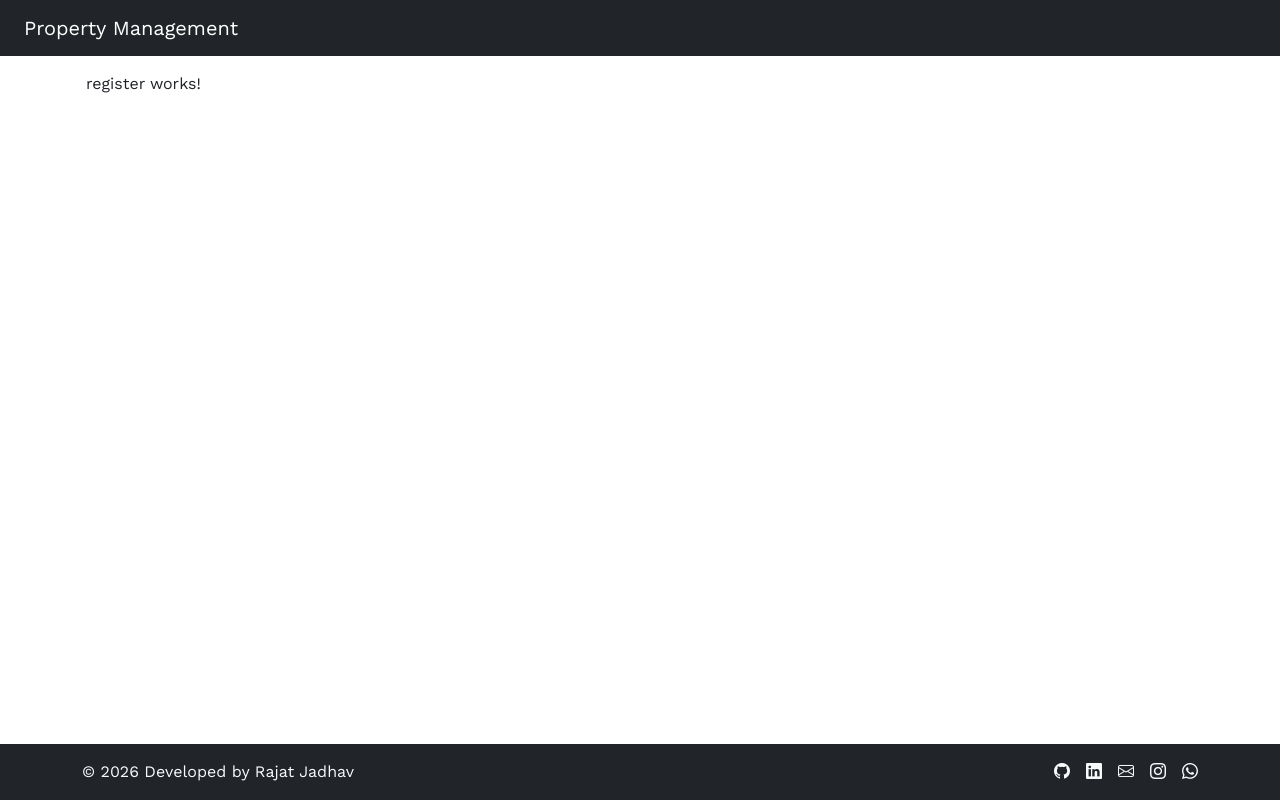
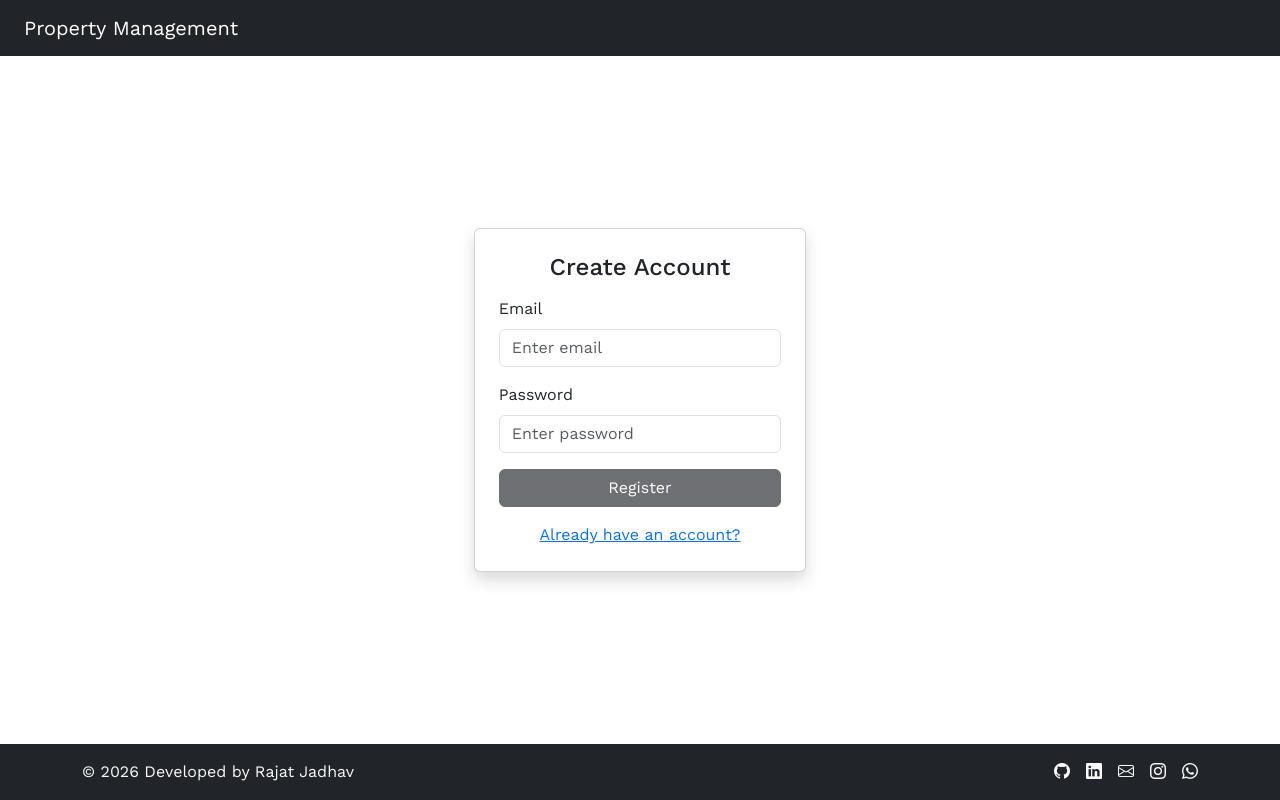
Before and after one commit to hackcoder21/property-management-application, an Angular app in the folder PropertyManagement.UI/: page /register in a window 1280 px wide. Built offline with nearby package versions, Linux system fonts and the light colour scheme.

Commit message:
Added register page

```diff
--- a/PropertyManagement.UI/src/app/auth/login/login.component.html
+++ b/PropertyManagement.UI/src/app/auth/login/login.component.html
@@ -4,12 +4,12 @@
 
     <form [formGroup]="loginForm" (ngSubmit)="onLogin()">
       <div class="mb-3">
-        <label class="form-label">Username</label>
+        <label class="form-label">Email</label>
         <input
-          type="text"
+          type="email"
           class="form-control"
           formControlName="username"
-          placeholder="Enter username"
+          placeholder="Enter email"
         />
       </div>
 
--- a/PropertyManagement.UI/src/app/auth/login/login.component.ts
+++ b/PropertyManagement.UI/src/app/auth/login/login.component.ts
@@ -14,12 +14,11 @@ export class LoginComponent implements OnInit {
 
   constructor(private formBuilder: FormBuilder,
     private router: Router,
-    private authService: AuthService
-  ) {}
+    private authService: AuthService) { }
 
   ngOnInit(): void {
     this.loginForm = this.formBuilder.group({
-      username: ['', Validators.required],
+      username: ['', [Validators.required, Validators.email]],
       password: ['', Validators.required]
     });
   }
--- a/PropertyManagement.UI/src/app/auth/register/register.component.html
+++ b/PropertyManagement.UI/src/app/auth/register/register.component.html
@@ -1 +1,39 @@
-<p>register works!</p>
+<div class="d-flex justify-content-center align-items-center h-100">
+  <div class="card p-4 shadow" style="width: 30%">
+    <h4 class="text-center mb-3">Create Account</h4>
+
+    <form [formGroup]="registerForm" (ngSubmit)="onRegister()">
+      <div class="mb-3">
+        <label class="form-label">Email</label>
+        <input
+          type="email"
+          class="form-control"
+          formControlName="username"
+          placeholder="Enter email"
+        />
+      </div>
+
+      <div class="mb-3">
+        <label class="form-label">Password</label>
+        <input
+          type="password"
+          class="form-control"
+          formControlName="password"
+          placeholder="Enter password"
+        />
+      </div>
+
+      <button
+        type="submit"
+        class="btn btn-dark w-100"
+        [disabled]="registerForm.invalid"
+      >
+        Register
+      </button>
+
+      <div class="text-center mt-3">
+        <a routerLink="/login">Already have an account?</a>
+      </div>
+    </form>
+  </div>
+</div>
--- a/PropertyManagement.UI/src/app/auth/register/register.component.ts
+++ b/PropertyManagement.UI/src/app/auth/register/register.component.ts
@@ -1,10 +1,40 @@
-import { Component } from '@angular/core';
+import { Component, OnInit } from '@angular/core';
+import { FormBuilder, FormGroup, Validators } from '@angular/forms';
+import { Router } from '@angular/router';
+import { AuthService } from 'src/app/core/services/auth.service';
 
 @Component({
   selector: 'app-register',
   templateUrl: './register.component.html',
   styleUrls: ['./register.component.css']
 })
-export class RegisterComponent {
+export class RegisterComponent implements OnInit {
 
+  registerForm: FormGroup = new FormGroup({});
+
+  constructor(private formBuilder: FormBuilder,
+    private router: Router,
+    private authService: AuthService) { }
+
+  ngOnInit(): void {
+    this.registerForm = this.formBuilder.group({
+      username: ['', [Validators.required, Validators.email]],
+      password: ['', Validators.required]
+    });
+  }
+
+  onRegister() {
+    if (this.registerForm.invalid) return;
+
+    this.authService.register(this.registerForm.value).subscribe({
+      next: () => {
+        alert('Registration successful. Please login.');
+        this.router.navigate(['/login']);
+      },
+      error: (error) => {
+        alert('Registration failed. Please try again.');
+        console.error(error);
+      }
+    });
+  }
 }
```
